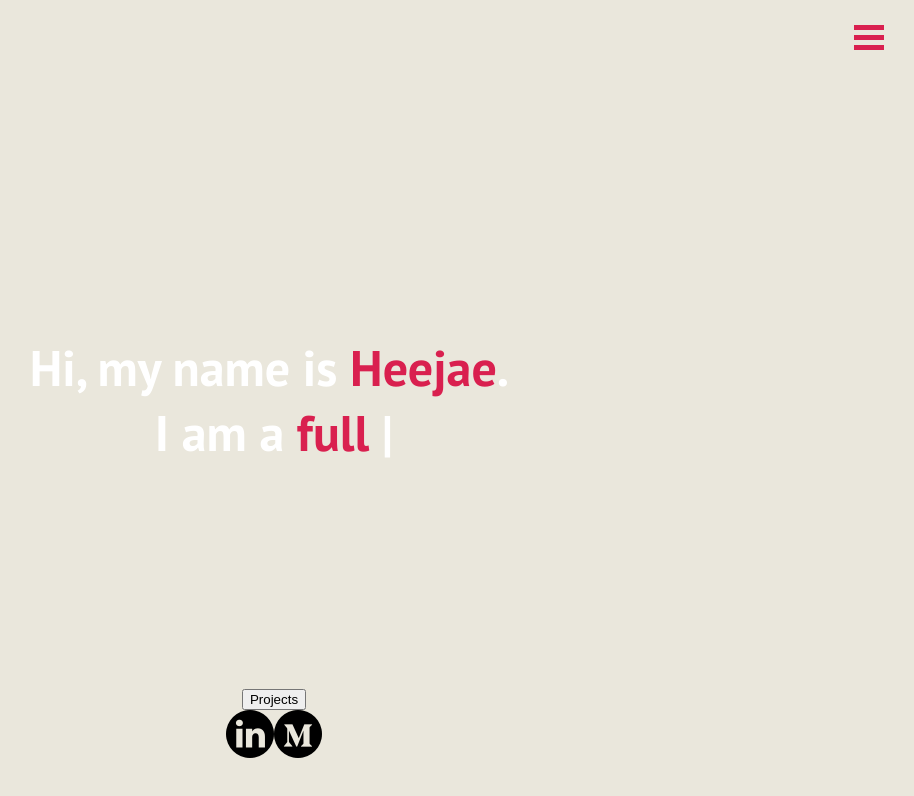
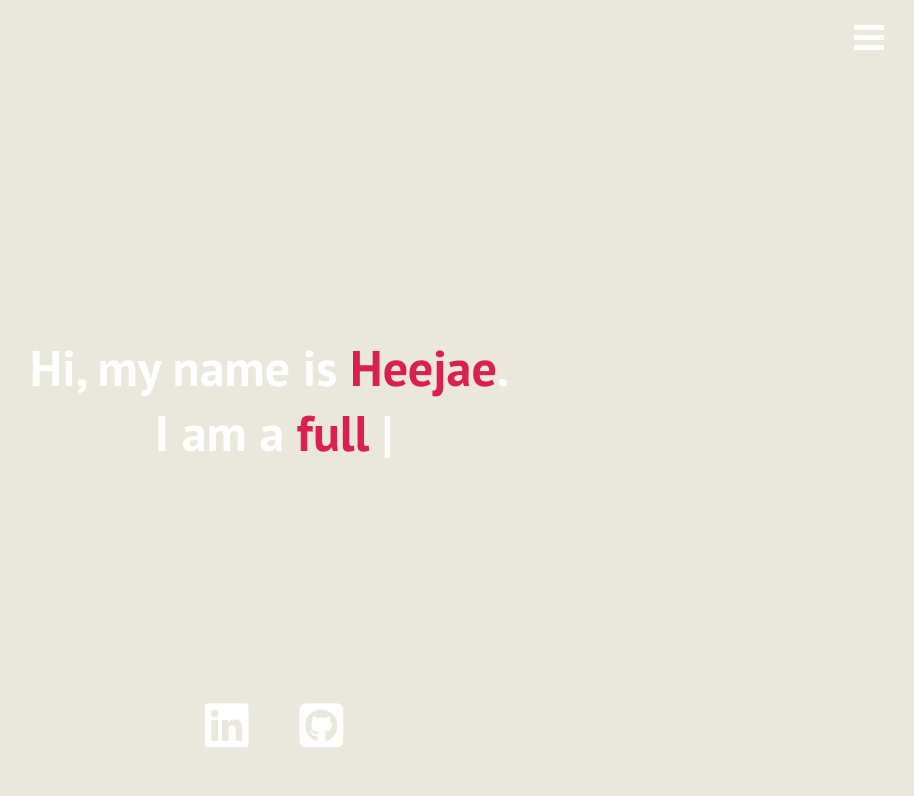
Before and after one commit to heezhan/portfolio, a React (Create React App) app: page / in a window 1280 px wide. Shown: the top 796 px of the page, without its empty margins (366-1280 px from the left). Built offline with nearby package versions, Linux system fonts and the light colour scheme; a web font is replaced by a local one.

Commit message:
homepage opacity

```diff
--- a/src/App.js
+++ b/src/App.js
@@ -5,12 +5,32 @@ import { Route } from 'react-router-dom';
 import ProjectsContainer from './containers/ProjectsContainer';
 import NavBar from './components/NavBar';
 
-function App() {
+class App extends React.Component {
+  state = {
+    active: "",
+    opacity: ""
+  }
+
+  toggleSidebar = () => {
+      console.log("hi")
+      if (this.state.active === "active") {
+          this.setState({
+              active: "",
+              opacity: ""
+          })
+      } else {
+          this.setState({
+              active: "active",
+              opacity: "opacity"
+          })
+      }
+  }
+  render() {
     return (
       <div className="default-styling">
         <Route exact path="/">
-        <NavBar />
-        <Homepage />
+          <NavBar active={this.state.active} toggleSidebar={this.toggleSidebar}/>
+          <Homepage opacity={this.state.opacity}/>
         </Route>
 
         <Route exact path="/projects">
@@ -19,5 +39,6 @@ function App() {
       </div>
     );
   }
+}
 
 export default App;
--- a/src/components/Homepage.js
+++ b/src/components/Homepage.js
@@ -31,23 +31,16 @@ class Homepage extends React.Component {
 
     render() {
         return (
-            <div className="homepage">
+            <div className={`homepage ${this.props.opacity}`}>
                 <div className="intro">
                     <span
                         style={{ whiteSpace: 'pre' }}
                         ref={(el) => { this.el = el; }}
                     />
                 </div>
-                <div className="links">
-                    <Link to="/projects">
-                        <button>
-                            Projects
-                        </button>
-                    </Link>
-                    <div>
-                        <img src={linkedin} />
-                        <img src={medium} />
-                    </div>
+                <div className="socials">
+                    <i class="fab fa-linkedin"></i>
+                    <i class="fab fa-github-square"></i>
                 </div>
             </div>
         )
--- a/src/components/NavBar.js
+++ b/src/components/NavBar.js
@@ -3,23 +3,6 @@ import '../styles/NavBar.css';
 import { Link } from 'react-router-dom';
 
 class NavBar extends React.Component {
-    state = {
-        active: ""
-    }
-
-    toggleSidebar = () => {
-        console.log("hi")
-        if (this.state.active === "active") {
-            this.setState({
-                active: ""
-            })
-        } else {
-            this.setState({
-                active: "active"
-            })
-        }
-    }
-
     render() {
         return (
             // <div className="navbar">
@@ -29,8 +12,8 @@ class NavBar extends React.Component {
             //     <span className="resume">Resume</span>
             // </div>
 
-            <div id="sidebar" className={`${this.state.active}`}>
-                <div className="toggle-btn" onClick={this.toggleSidebar}>
+            <div id="sidebar" className={`${this.props.active}`}>
+                <div className="toggle-btn" onClick={this.props.toggleSidebar}>
                     <span></span>
                     <span></span>
                     <span></span>
--- a/src/styles/Homepage.css
+++ b/src/styles/Homepage.css
@@ -6,7 +6,7 @@
     grid-template-areas:
         ". . ."
         ". intro ."
-        ". links .";
+        ". socials .";
     align-items: center;
     text-align: center;
 }
@@ -18,7 +18,23 @@
     font-size: 50px;
 }
 
-.links {
-    grid-area: links;
-    display: grid;
+.socials {
+    grid-area: socials;
 }
+
+.fa-linkedin {
+    font-size: 50px;
+    color: white;
+    padding: 2vw;
+}
+
+.fa-github-square {
+    font-size: 50px;
+    color: white;
+    padding: 2vw;
+
+}
+
+.opacity {
+    opacity: 0.3
+}
--- a/src/styles/NavBar.css
+++ b/src/styles/NavBar.css
@@ -28,10 +28,11 @@
 
 #sidebar {
     position: fixed;
-    width: 200px;
+    width: 500px;
     height: 100%;
     background: #d9204f;
-    right: -200px;
+    right: -500px;
+    z-index: 1;
 }
 
 .active {
@@ -42,13 +43,13 @@
     color: white;
     list-style: none;
     padding: 15px 10px;
-    font-size: 20px;
-    border-bottom: 1px solid white;
+    font-size: 50px;
+    /* border-bottom: 1px solid white; */
 }
 
 #sidebar .toggle-btn {
     position: absolute;
-    right: 230px;
+    right: 530px;
     top: 20px;
 }
 
@@ -56,6 +57,6 @@
     display: block;
     width: 30px;
     height: 5px;
-    background: #d9204f;
+    background: white;
     margin: 5px 0px;
 }
```
Lines whose indentation alone changed are shown as unchanged.
